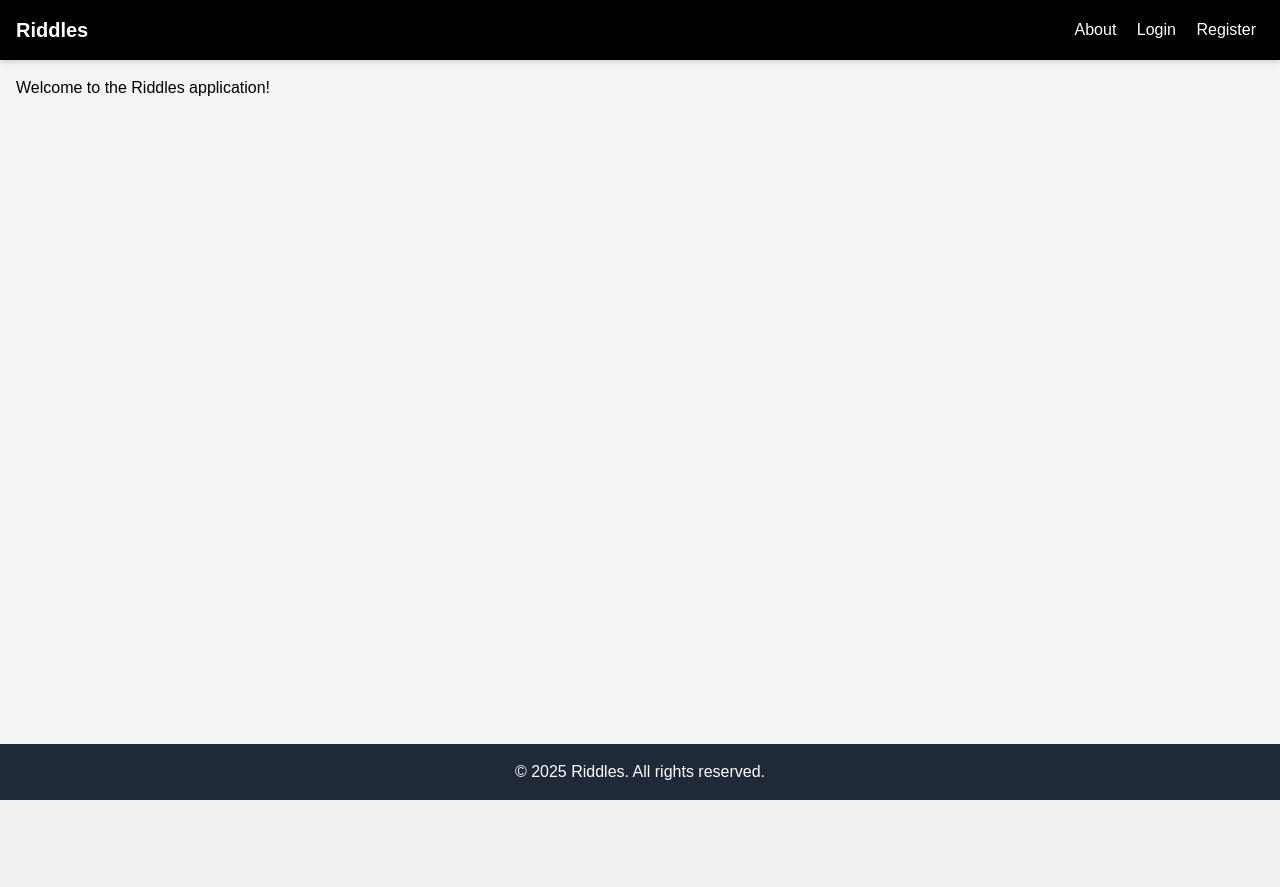
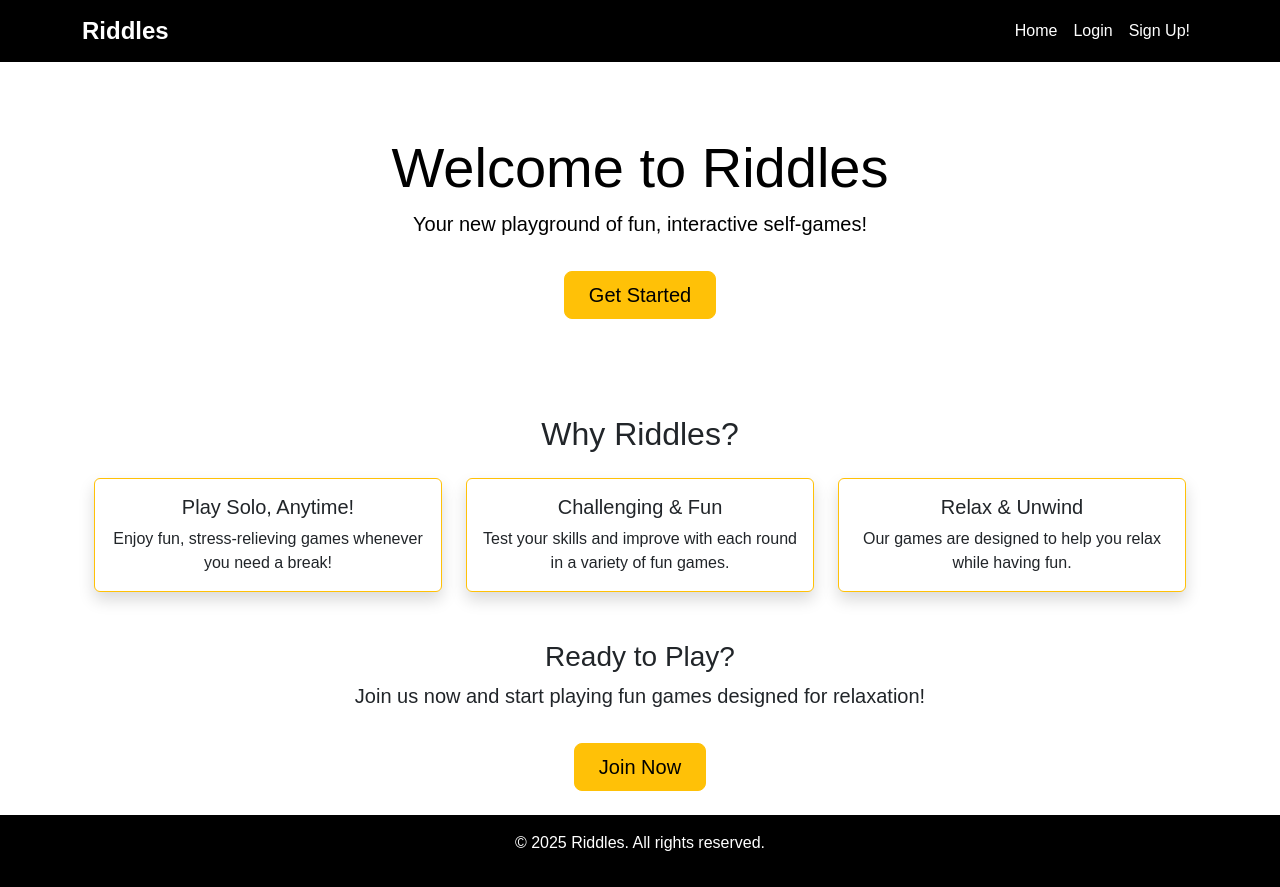
Before and after one commit to aiswaryapraveen/riddle, a Django app: page / in a window 1280 px wide. Before the commit the page ends 800 px from the top, so only its background shows below. Run offline with Django 5.2, Linux system fonts and the light colour scheme.

Commit message:
login and registration done

```diff
--- a/games/templates/games/about.html
+++ b/games/templates/games/about.html
@@ -1,6 +1,51 @@
 {% extends 'games/base.html' %}
+
+{% block title %}Home{% endblock %}
+
 {% block content %}
+<!-- Hero Section -->
+<div class="hero-section text-center text-white py-5">
+    <h1 class="display-4" style="color: rgb(0, 0, 0)">Welcome to Riddles</h1>
+    <p class="lead"style="color: black">Your new playground of fun, interactive self-games!</p>
+    <a class="btn btn-warning btn-lg mt-3 px-4 py-2">Get Started</a>
+</div>
 
+<!-- Features Section -->
+<div class="container mt-5">
+    <h2 class="text-center">Why Riddles?</h2>
+    <div class="row mt-4">
+        <div class="col-md-4">
+            <div class="card shadow text-center border-warning">
+                <div class="card-body">
+                    <h5 class="card-title">Play Solo, Anytime!</h5>
+                    <p class="card-text">Enjoy fun, stress-relieving games whenever you need a break!</p>
+                </div>
+            </div>
+        </div>
+        <div class="col-md-4">
+            <div class="card shadow text-center border-warning">
+                <div class="card-body">
+                    <h5 class="card-title">Challenging & Fun</h5>
+                    <p class="card-text">Test your skills and improve with each round in a variety of fun games.</p>
+                </div>
+            </div>
+        </div>
+        <div class="col-md-4">
+            <div class="card shadow text-center border-warning">
+                <div class="card-body">
+                    <h5 class="card-title">Relax & Unwind</h5>
+                    <p class="card-text">Our games are designed to help you relax while having fun.</p>
+                </div>
+            </div>
+        </div>
+    </div>
+</div>
 
+<!-- Call to Action Section -->
+<div class="text-center mt-5">
+    <h3>Ready to Play?</h3>
+    <p class="lead">Join us now and start playing fun games designed for relaxation!</p>
+    <a class="btn btn-warning btn-lg mt-3 px-4 py-2 mb-4">Join Now</a>
+</div>
 
-{% end block %}
+{% endblock %}
--- a/games/templates/games/base.html
+++ b/games/templates/games/base.html
@@ -4,34 +4,89 @@
     <meta charset="UTF-8">
     <meta name="viewport" content="width=device-width, initial-scale=1.0">
     <title>{% block title %}Riddles{% endblock %}</title>
-    <link rel="stylesheet" href="https://cdn.jsdelivr.net/npm/tailwindcss@2.2.19/dist/tailwind.min.css">
+    <link href="https://cdn.jsdelivr.net/npm/bootstrap@5.3.0-alpha3/dist/css/bootstrap.min.css" rel="stylesheet">
     <style>
         body {
-            background-color: #f3f4f6;
-            font-family: 'Arial', sans-serif;
+            font-family: 'Poppins', sans-serif;
+            display: flex;
+            flex-direction: column;
+            min-height: 100vh;
+        }
+        html, body{
+            height: 100%;
+            margin: 0;
+        }
+        .navbar-brand {
+            font-weight: bold;
+            font-size: 1.5rem;
+            color: #fff;
+        }
+        .navbar-nav .nav-link {
+            color: #ffffff !important;
+
+        }
+        .navbar-nav .nav-link:hover {
+            color: #ffd700 !important;
+        }
+        footer {
+            background-color: #222;
+            color: #fff;
+            padding: 20px;
+            text-align: center;
+            margin-top: auto;
+        }
+        .container{
+            flex-grow: 1;
         }
     </style>
 </head>
-<body class="flex flex-col min-h-screen">
-    <header class="bg-black text-white p-4 shadow-md">
-        <div class="container mx-auto flex justify-between items-center">
-            <h1 class="text-xl font-bold">{% block header %}Riddles{% endblock %}</h1>
-            <div>
-                <a href="/about/" class="text-white mx-2">About</a>
-                <a href="/login/" class="text-white hover:underline mx-2">Login</a>
-                <a href="/register/" class="text-white hover:underline mx-2">Register</a>
+<body>
+    <!-- Navbar -->
+    <nav class="navbar navbar-expand-lg navbar-dark" style="background-color: black;">
+        <div class="container">
+            <a class="navbar-brand" href="{% url 'about' %}">Riddles</a>
+            <button class="navbar-toggler" type="button" data-bs-toggle="collapse" data-bs-target="#navbarNav" aria-controls="navbarNav" aria-expanded="false" aria-label="Toggle navigation">
+                <span class="navbar-toggler-icon"></span>
+            </button>
+            <div class="collapse navbar-collapse" id="navbarNav">
+                <ul class="navbar-nav ms-auto">
+                    <li class="nav-item">
+                        <a class="nav-link" href="{% url 'about' %}">Home</a>
+                    </li>
+                    {% if user.is_authenticated %}
+                    <!-- Logout Form -->
+                    <li class="nav-item">
+                        <a class="nav-link" href="{% url 'home'%}">Dashboard</a>
+                    </li>
+                    <li class="nav-item">
+                        <form method="POST" action="{% url 'logout' %}">
+                            {% csrf_token %}
+                            <button type="submit" class="btn btn-link nav-link" style="color: #fff; text-decoration: none;">Logout</button>
+                        </form>
+                    </li>
+                    {% else %}
+                    <li class="nav-item">
+                        <a class="nav-link" href="{% url 'login' %}">Login</a>
+                    </li>
+                    <li class="nav-item">
+                        <a class="nav-link" href="{% url 'register' %}">Sign Up!</a>
+                    </li>
+                    {% endif %}
+                </ul>
             </div>
         </div>
-    </header>
+    </nav>
 
-    <main class="flex-grow container mx-auto p-4">
+    <!-- Main Content -->
+    <div class="container mt-4">
         {% block content %}
-        <p>Welcome to the Riddles application!</p>
         {% endblock %}
-    </main>
+    </div>
 
-    <footer class="bg-gray-800 text-white text-center p-4">
+    <!-- Footer -->
+    <footer class="text-center p-3" style="background-color:black">
         <p>&copy; 2025 Riddles. All rights reserved.</p>
     </footer>
+    <script src="https://cdn.jsdelivr.net/npm/bootstrap@5.3.0-alpha3/dist/js/bootstrap.bundle.min.js"></script>
 </body>
 </html>
--- a/games/urls.py
+++ b/games/urls.py
@@ -1,6 +1,12 @@
 from django.urls import path
 from . import views
+from django.contrib.auth import views as auth_views
 
 urlpatterns = [
-    path('', views.home, name='home'),
+    path('', views.about, name='about'),
+    path('home/', views.home, name='home'),
+    path('login/', auth_views.LoginView.as_view(template_name='games/login.html'), name='login'),
+    path('register/', views.register, name='register'),
+    path('logout/', auth_views.LogoutView.as_view(), name='logout'),
+    path('games/', views.play, name='play' ),
 ]
--- a/games/views.py
+++ b/games/views.py
@@ -1,7 +1,59 @@
-from django.shortcuts import render
+# views.py
+from django.shortcuts import render, redirect
+from django.contrib.auth.forms import UserCreationForm, AuthenticationForm
+from django.contrib.auth import login, logout
+from django.contrib import messages
+from django.contrib.auth.decorators import login_required
+from django.views.decorators.csrf import csrf_protect
+from django.contrib.auth.models import User
 
-def home(request):
-    return render(request, 'games/base.html')
+# Registration view (for user signup)
+def register(request):
+    if request.method == 'POST':
+        form = UserCreationForm(request.POST)
+        if form.is_valid():
+            # Get the username from the form
+            username = form.cleaned_data.get('username')
+
+            # Check if the username already exists
+            if User.objects.filter(username=username).exists():
+                messages.error(request, f"Username '{username}' is already taken. Please choose another.")
+                return redirect('register')  # Redirect back to the registration page
+
+            # If the username is unique, save the user to the database
+            form.save()
+            messages.success(request, f'Account created for {username}! You can now log in.')
+            return redirect('login')  # Redirect to the login page after successful registration
+    else:
+        form = UserCreationForm()
+
+    return render(request, 'games/register.html', {'form': form})
+# Login view
+def login_view(request):
+    if request.method == 'POST':
+        form = AuthenticationForm(request, data=request.POST)
+        if form.is_valid():
+            user = form.get_user()
+            login(request, user)  # Log the user in
+            return redirect('login')  # Redirect to home page after login
+    else:
+        form = AuthenticationForm()
+
+    return render(request, 'games/login.html', {'form': form})
 
 def about(request):
-    return render(request, 'games/about.html' )
+    return render(request, 'games/about.html')
+
+
+# Logout view
+@csrf_protect
+def logout_view(request):
+    logout(request)  # Log the user out
+    return redirect('about')  # Redirect to the home page after logout
+
+# Home page (accessible by everyone)
+def home(request):
+    return render(request, 'games/home.html')  # Display game selection page
+
+def play(request):
+    return render(request, 'games/dashgame.html')
--- a/riddle/settings.py
+++ b/riddle/settings.py
@@ -40,6 +40,10 @@ INSTALLED_APPS = [
     'games',
     'sudoku',
 ]
+
+LOGIN_URL = 'login'           # Redirect for unauthenticated users
+LOGIN_REDIRECT_URL = 'home'
+LOGOUT_REDIRECT_URL = 'about'
 
 MIDDLEWARE = [
     'django.middleware.security.SecurityMiddleware',
```
Also changed, not shown: games/templates/games/dashgame.html (added, +43 -0 lines), games/templates/games/home.html (added, +38 -0 lines), games/templates/games/login.html (added, +35 -0 lines), games/templates/games/register.html (added, +38 -0 lines), db.sqlite3.
